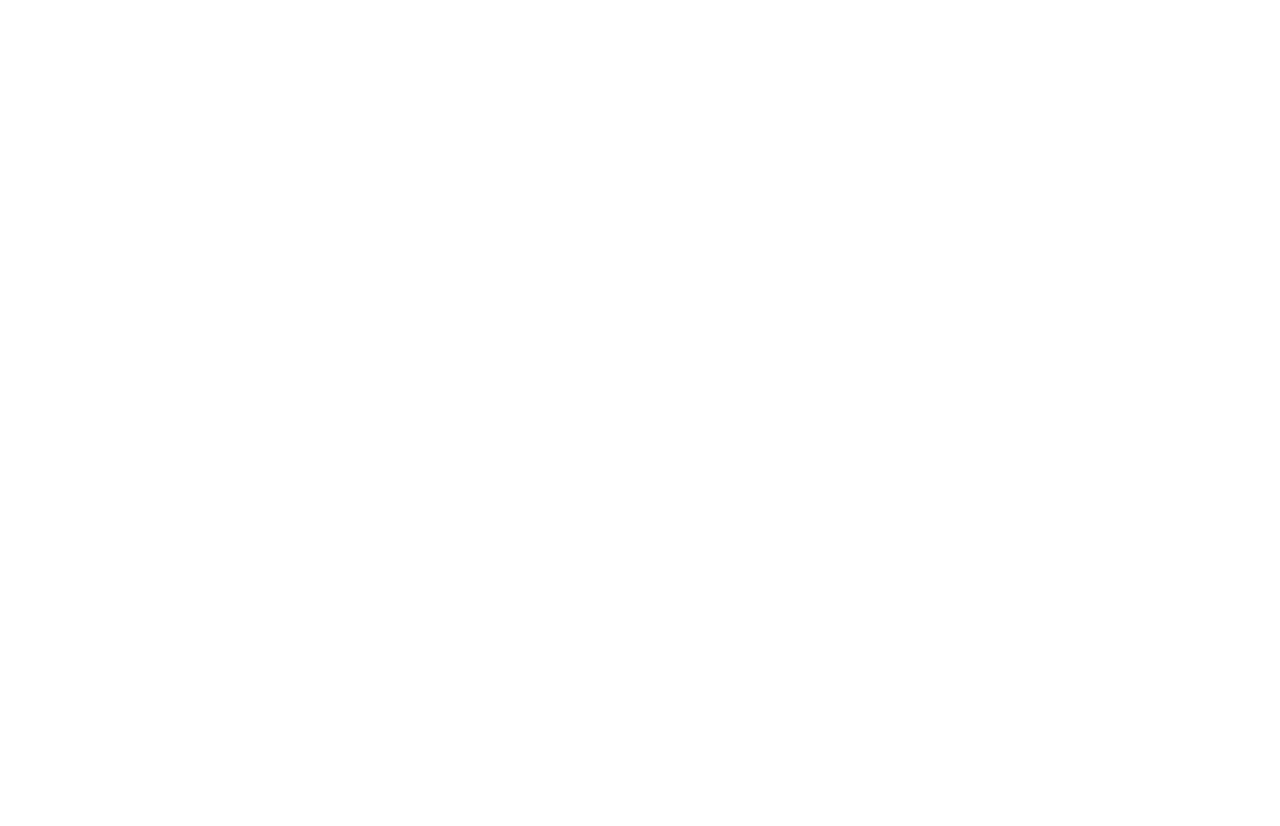
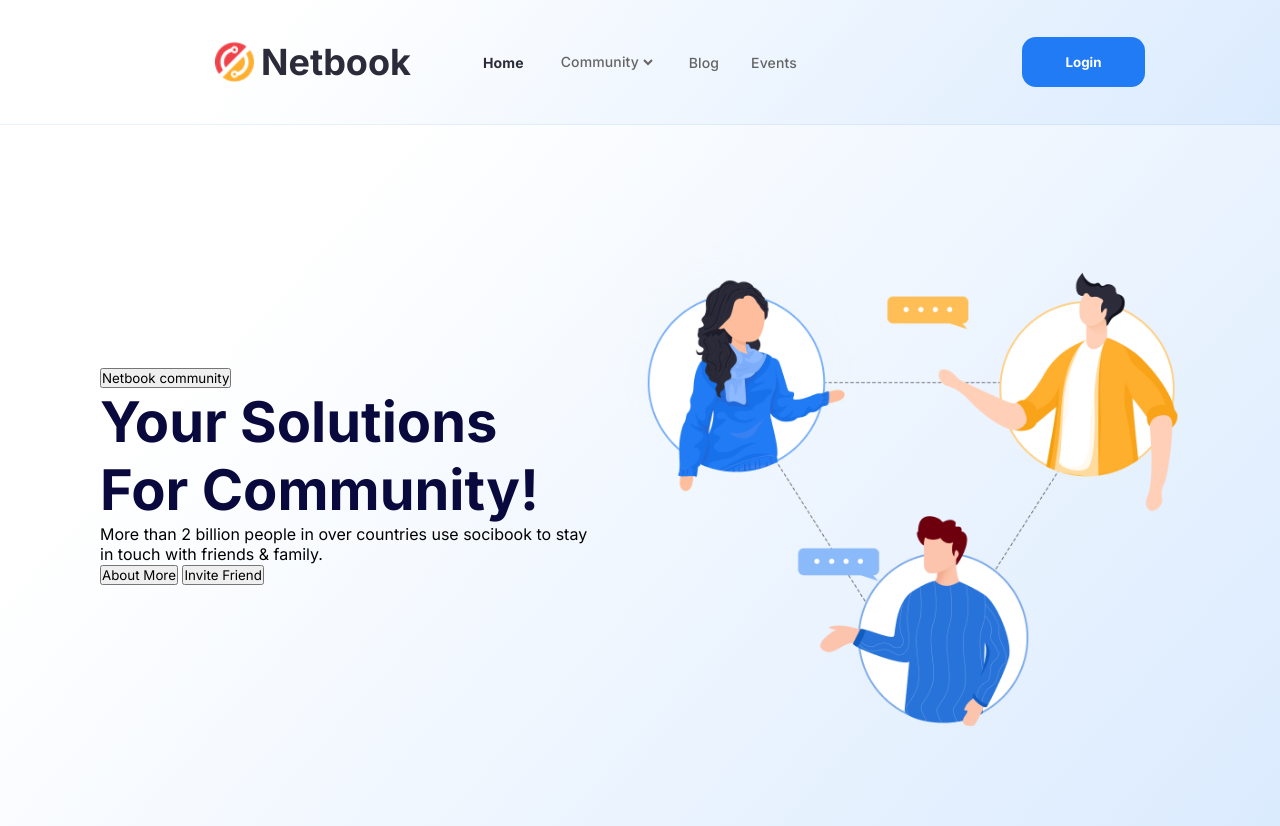
Before and after one commit to frederico-enzo/Netbook-Community-WebSite-Projeto, a plain HTML site: page Html/index.html in a window 1280 px wide. Before the commit the page ends 800 px from the top, so only its background shows below. Drawn offline with Linux system fonts and the light colour scheme.

Commit message:
header homeprincipal

```diff
--- a/Css/index.css
+++ b/Css/index.css
@@ -0,0 +1,177 @@
+@import url('https://fonts.googleapis.com/css2?family=Inter&display=swap');
+@import url('https://fonts.googleapis.com/css2?family=Inter:wght@500&display=swap');
+@import url('https://fonts.googleapis.com/css2?family=Inter:wght@700&display=swap');
+@import url('https://fonts.googleapis.com/css2?family=Inter:wght@700&family=Poppins:wght@700&display=swap');
+
+* {
+    margin: 0;
+    padding: 0;
+    box-sizing: border-box;
+    text-decoration: none;
+    font-family: 'Inter';
+}
+
+.header {
+    background: linear-gradient(311.76deg, #D4E7FE -15.24%, #FFFFFF 78.85%);
+    display: flex;
+    flex-direction: row;
+    justify-content: space-between;
+    align-items: center;
+    font-family: 'Inter', sans-serif;
+    border-bottom: 1px solid rgba(33, 123, 244, 0.1);
+
+}
+
+.nav {
+
+    display: flex;
+    gap: 32px;
+    align-items: center;
+}
+
+.header nav a {
+    color: #656464;
+    font-size: 14px;
+    font-weight: 500;
+    letter-spacing: 0.01em;
+
+}
+
+#community {
+    font-family: 'Inter', sans-serif;
+    color: #656464;
+    letter-spacing: 0.01em;
+    font-weight: 500;
+    font-size: 14px;
+    border-color: transparent;
+    background: transparent;
+}
+
+#cor-nav-home {
+    color: #2B2B39;
+    font-weight: 600;
+}
+
+.class-nav {
+    padding: 40px;
+    margin-left: 175px;
+    display: flex;
+    flex-direction: row;
+    justify-content: space-between;
+    align-items: center;
+    gap: 72px;
+}
+
+#Logo {
+    display: flex;
+    flex-direction: row;
+    align-items: center;
+    gap: 6px;
+    font-family: 'Poppins', sans-serif;
+    font-size: 24px;
+    font-weight: 600;
+    color: #2B2B39;
+
+}
+
+#botao-login {
+    margin-right: 135px;
+    background-color: #217BF4;
+    font-family: 'Inter', sans-serif;
+    color: #FFFFFF;
+    font-weight: 600;
+    width: 123px;
+    height: 50px;
+    border-radius: 14px;
+    border: none;
+}
+
+#botao-login:hover {
+    font-family: 'Inter', sans-serif;
+    color: #2B2B39;
+}
+
+#png-logo {
+    height: 40px;
+}
+
+
+
+
+.conteudo-1 h2 {
+    padding: 18px;
+    font-family: 'Inter', sans-serif;
+    color: #0A093D;
+    font-weight: 700;
+    font-size: 36px;
+    line-height: 36px;
+
+}
+
+
+.container-block img {
+    display: inline-block;
+    position: absolute;
+    top: 30px;
+
+}
+
+.container-block h2 {
+    display: inline-block;
+    position: absolute;
+    width: 209px;
+    height: 26px;
+    top: 25px;
+    left: 130px;
+    color: #2F2C4A;
+    font-family: 'Inter';
+    font-style: normal;
+    font-weight: 600;
+    font-size: 24px;
+    line-height: 26px;
+
+
+}
+
+.container-block p {
+    display: inline-block;
+    width: 315px;
+    height: 52px;
+    position: absolute;
+    top: 70px;
+    left: 130px;
+    color: #656464;
+    font-family: 'Inter';
+    font-style: normal;
+    font-weight: 400;
+    font-size: 16px;
+    line-height: 26px;
+
+}
+
+.h1home {
+    color: hsla(241, 74%, 14%, 1);
+    font-size: 56px;
+    font-weight: 700;
+
+}
+
+.imagemhome {
+    height: 501px;
+    width: 585px;
+
+}
+
+#Home {
+    background: linear-gradient(311.76deg, #D4E7FE -15.24%, #FFFFFF 78.85%);
+}
+
+.home {
+    display: flex;
+    flex-direction: row;
+    align-items: center;
+    justify-content: center;
+    padding: 100px;
+
+
+}
--- a/Html/index.html
+++ b/Html/index.html
@@ -5,10 +5,46 @@
     <meta http-equiv="X-UA-Compatible" content="IE=edge">
     <meta name="viewport" content="width=device-width, initial-scale=1.0">
     <link rel="stylesheet" href="../Css/index.css">
-    <title>Document</title>
+    <title>Netbook-Community</title>
 </head>
 <body>
+    <header class="header">
+        <div class="class-nav">
+            <div id="Logo">
+                <img id="png-logo" src="../Img/logo.png" alt="Logo">
+                <h2>Netbook</h2>
+            </div>
+            <nav class="nav">
+                <a id="cor-nav-home" href="">Home</a>
+                <select name="Community" id="community">
+                    <option value="Community">Community</option>
+                </select>
+                <a href="">Blog</a>
+                <a href="">Events</a>
+            </nav>
+        </div>
 
+        <button id="botao-login">Login</button>
+    </header>
+
+    <section id="Home">
+        <div class="home">
+            <div class="textohome">
+                <button class="bnet"> Netbook community </button>
+                <h1 class="h1home">Your Solutions For Community!</h1>
+                <p>More than 2 billion people in over countries use socibook to stay in touch with friends & family.
+                </p>
+
+                <div class="botoeshome">
+                    <button class="botao1home">About More</button>
+                    <button class="botao2home">Invite Friend</button>
+                </div>
+
+            </div>
+
+            <img class="imagemhome" src="../Img/avatares.png" alt="">
+
+    </section>
 
 
     <script src="../JavaScript/index.js"></script>
```
